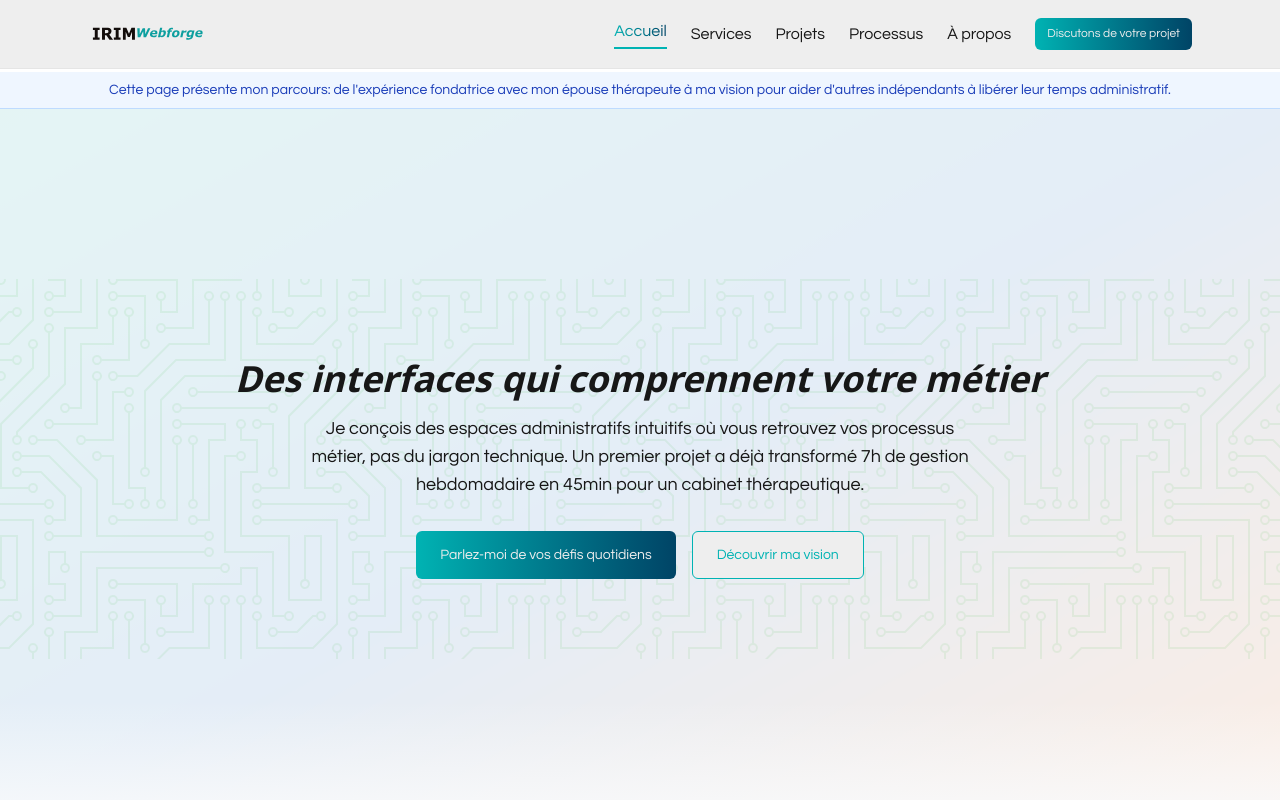
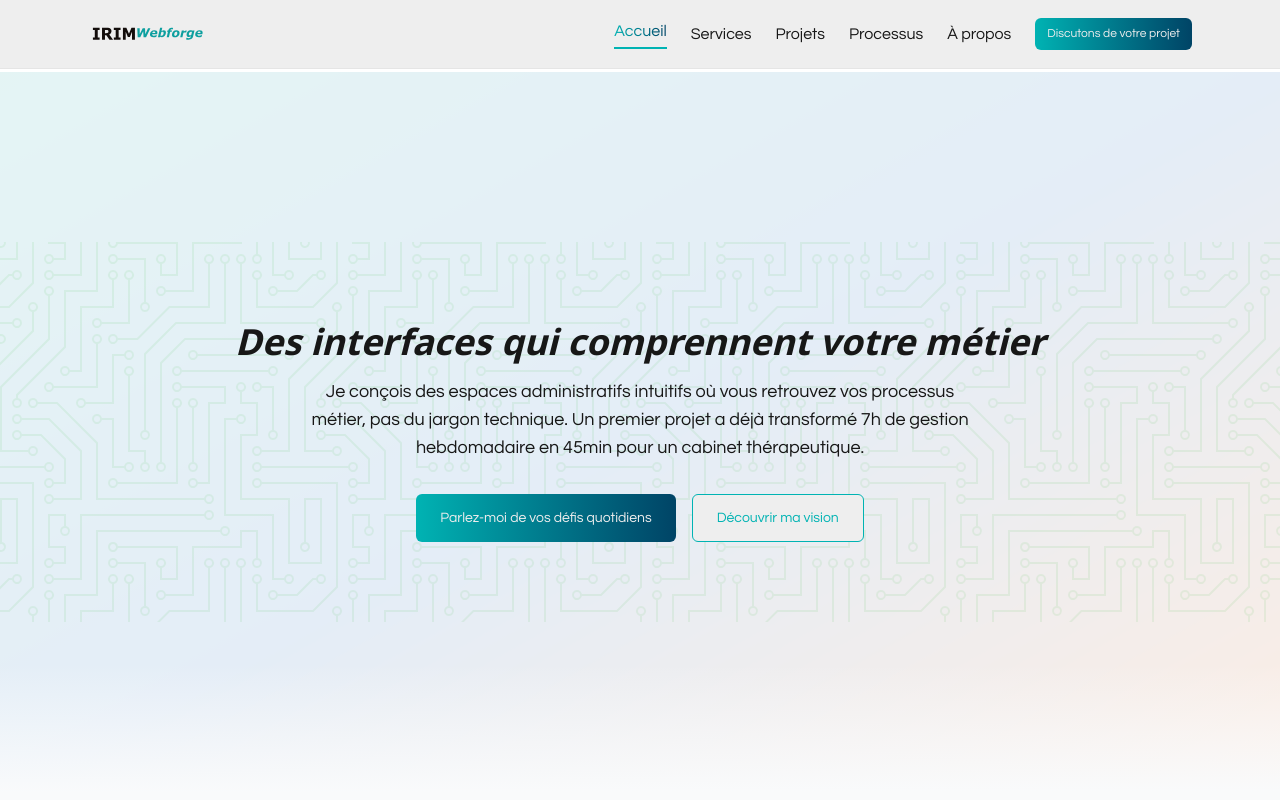
Before and after one commit to irimwebforge/irimwebforge-site, a Next.js app: page / in a window 1280 px wide. Shown: the top 800 px of the page. Built offline with nearby package versions, Linux system fonts and the light colour scheme.

Commit message:
menues corrections

```diff
--- a/src/app/(main)/a-propos/page.tsx
+++ b/src/app/(main)/a-propos/page.tsx
@@ -117,13 +117,14 @@ export default function Page() {
       <section className="py-16">
         <Container>
           <div className="grid grid-cols-1 md:grid-cols-2 gap-12 items-center">
-            <div className="relative h-[400px] rounded-lg overflow-hidden shadow-lg order-2 md:order-1">
+            <div className="relative aspect-square w-full max-w-xs md:max-w-sm lg:max-w-md rounded-lg overflow-hidden shadow-lg order-2 md:order-1">
               <Image
-                src="/images/about/eric-profile.jpg"
+                src="/images/about/eric-profile.png"
                 alt="Eric Zuber"
                 fill
                 style={{objectFit: 'cover'}}
                 className="hover:scale-105 transition-transform duration-500"
+                sizes="(max-width: 768px) 100vw, 400px"
               />
             </div>
 
--- a/src/app/(main)/page.tsx
+++ b/src/app/(main)/page.tsx
@@ -9,9 +9,9 @@ import { Icon } from '@/components/atoms/Icon';
 export default function HomePage() {
   // Bannière explicative de vision
   const VisionNotice = () => (
-    <div className="bg-blue-50 dark:bg-blue-900 border-b border-blue-200 dark:border-blue-800 py-2">
+    <div className="bg-amber-50 dark:bg-[var(--color-tertiary)]/10 border-b border-amber-200 dark:border-[var(--color-tertiary)]/30 py-2">
       <Container>
-        <p className="text-sm text-blue-800 dark:text-blue-200 text-center">
+        <p className="text-sm text-[var(--color-tertiary)] text-center">
           Cette page présente mon parcours: de l'expérience fondatrice avec mon épouse thérapeute à ma vision pour aider d'autres indépendants à libérer leur temps administratif.
         </p>
       </Container>
@@ -68,7 +68,7 @@ export default function HomePage() {
   return (
     <main className="overflow-x-hidden">
       {/* Bandeau de vision */}
-      <VisionNotice />
+      {/* <VisionNotice /> */}
 
       {/* 1. HeroSection simplifiée et transparente */}
       <section className="min-h-[90vh] flex items-center relative">
--- a/src/components/molecules/BlogPostCard.tsx
+++ b/src/components/molecules/BlogPostCard.tsx
@@ -50,7 +50,6 @@ export interface BlogPostCardProps {
 }
 
 export const BlogPostCard: React.FC<BlogPostCardProps> = ({
-  _id,
   title,
   slug,
   excerpt,
```
Also changed, not shown: public/images/about/eric-profile.png (added), src/app/ds-lab/page.attente.tsx (renamed from src/app/ds-lab/page.tsx).
